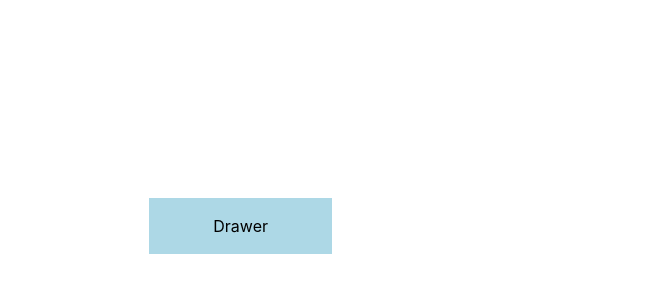
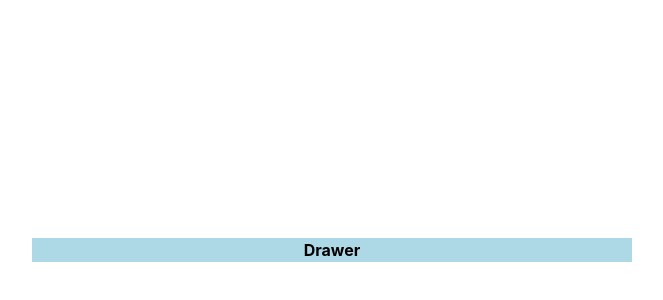
Before and after one commit to 3mrfouad/BottomElementIntersection, a React (Vite) app: page / in a window 1280 px wide. Shown: the part 506-806 px from the top of the page, without its empty margins (308-971 px from the left). Built offline with nearby package versions, Linux system fonts and the light colour scheme.

Commit message:
refactor styles

```diff
--- a/src/App.css
+++ b/src/App.css
@@ -1,21 +1,26 @@
 #root {
-  max-width: 1280px;
+  width: 600px;
+  position: relative;
   margin: 0 auto;
-  width: 100%;
+  border: 1px solid white;
   text-align: center;
-  border: 1px solid white;
+  font-size: 1rem;
+  font-weight: 700;
 }
 
 .app {
-  position: relative;
+  display: flex;
+  width: 600px;
+  justify-content: center;
+  align-items: flex-end;
   background-color: bisque;
 }
 
 .drawer {
+  width: 600px;
+
   position: fixed;
   bottom: 0;
-  right: 50%;
-  padding: 1rem 4rem;
   background-color: lightblue;
   color: black;
   font-size: 1rem;
@@ -23,7 +28,9 @@
 }
 
 .back-to-top {
-  height: 40px;
+  width: 600px;
+  height: 2rem;
+  padding-top: 1rem;
   background-color: greenyellow;
   color: black;
 }
```
